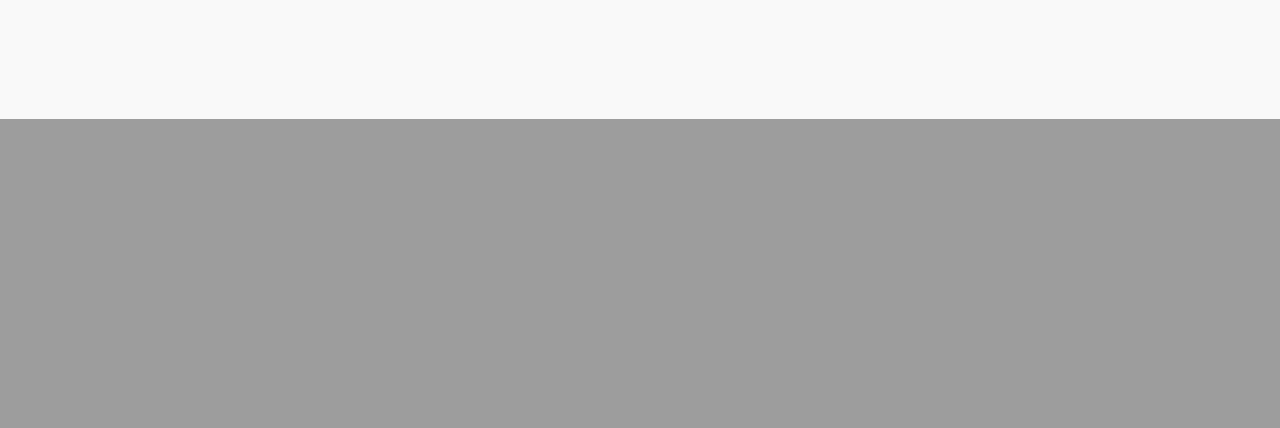
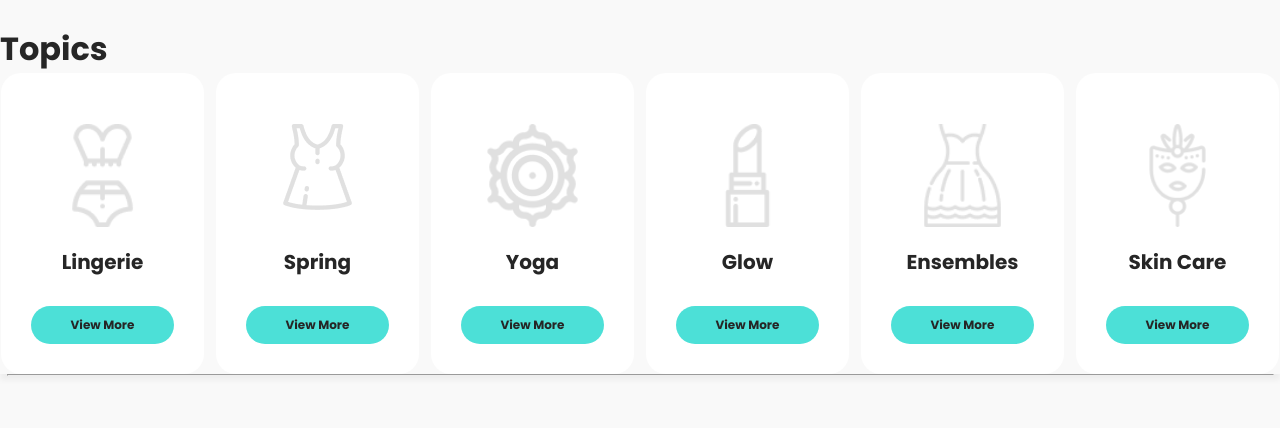
Before and after one commit to SalomeSivsivadze12345678/Lux-Ventus1, a PHP site: page / in a window 1280 px wide. Shown: the part 711-1139 px from the top of the page. Before the commit the page ends 830 px from the top, so only its background shows below. Run offline with PHP 8.4, Linux system fonts and the light colour scheme.

Commit message:
Add fixed-topics

```diff
--- a/index.html
+++ b/index.html
@@ -41,6 +41,59 @@
         <p>We like to gossip about everything, but we will never forget the daily fashion dose.</p>
       </div>
 
+      <!-- Topics Section -->
+
+
+      <div class="topics container">
+        <h1 class="topics-h1">Topics</h1>
+
+        <!-- Topics Cards -->
+
+        <div class="topics-cards">
+          <div class="topic-card">
+            <img class="topics-img" src="assets/1.png" alt="1" />
+            <h2 class="topics-h2">Lingerie</h2>
+            <a href="#">View More</a>
+          </div>
+
+          <div class="topic-card">
+            <img class="topics-img" src="assets/2.png" alt="2" />
+            <h2 class="topics-h2">Spring</h2>
+            <a href="#">View More</a>
+          </div>
+
+          <div class="topic-card">
+            <img class="topics-img" src="assets/3.png" alt="3" />
+            <h2 class="topics-h2">Yoga</h2>
+            <a href="#">View More</a>
+          </div>
+
+          <div class="topic-card">
+            <img class="topics-img" src="assets/4.png" alt="4" />
+            <h2 class="topics-h2">Glow</h2>
+            <a href="#">View More</a>
+          </div>
+
+          <div class="topic-card">
+            <img class="topics-img" src="assets/5.png" alt="5" />
+            <h2 class="topics-h2">Ensembles</h2>
+            <a href="#">View More</a>
+          </div>
+
+          <div class="topic-card">
+            <img class="topics-img" src="assets/6.png" alt="6" />
+            <h2 class="topics-h2">Skin Care</h2>
+            <a href="#">View More</a>
+
+          </div>
+        </div>
+      </div>
+      <hr />
+    </section>
+
+    <!-- End of Topics Section -->
+
+
   </body>
 
 </html>
--- a/style.css
+++ b/style.css
@@ -1,5 +1,5 @@
 * {
- * { margin: 0;
+  margin: 0;
   padding: 0;
   box-sizing: border-box;
   text-decoration: none;
@@ -7,8 +7,9 @@
 
 .container {
   max-width: 1440px;
-  padding: 47px 84px;
-  margin: 0 auto;
+  /* padding: 47px 84px; */
+  margin-left: auto;
+  margin-right: auto;
 }
 
 body {
@@ -21,32 +22,42 @@ body {
   width: 234px;
   height: 49px;
 }
+
 .logo img {
   transition: transform 0.3s ease;
 }
+
 .logo img:hover {
   transform: scale(1.1);
 }
+
 .nav img {
   width: 47px;
   height: 47px;
 }
+
 .header {
   display: flex;
   justify-content: space-between;
   align-items: center;
   padding-bottom: 47px;
 }
+
 .nav {
   display: flex;
   gap: 35px;
   align-items: center;
+
 }
+
 .nav a {
   font-size: 14px;
   font-weight: bold;
   color: #262626;
+
+
 }
+
 .nav a {
   color: #262626;
   text-decoration: none;
@@ -55,14 +66,18 @@ body {
   border-radius: 40px;
   background-color: transparent;
 }
+
 .nav a:hover {
-  background-color: #4ce0d7;
+  background-color: #4CE0D7;
   color: #262626;
+
 }
+
 .searh-icon {
   width: 47px;
   height: 47px;
 }
+
 .background-section {
   background-image: url(./assets/Bkg.jpg);
   background-size: cover;
@@ -70,40 +85,119 @@ body {
   margin-bottom: 73px;
   height: 560px;
   border-radius: 20px;
-}
-.background-section {
-  background-color: #8ba9f4;
+  background-color: #8BA9F4;
   padding-top: 218px;
   padding-left: 57px;
   padding-bottom: 241px;
   display: flex;
   flex-direction: column;
   gap: 20px;
+
+
 }
+
 .background-section h3 {
   font-size: 12px;
-  font-weight: 700px;
+  font-weight: 700;
   color: white;
   letter-spacing: 4px;
 }
+
 .background-section p {
   font-size: 20px;
-  font-weight: 400px;
+  font-weight: 400;
   color: white;
   max-width: 460px;
   margin-bottom: 73px;
 }
+
 .background-section h1 {
   font-size: 46px;
   font-weight: lighter;
   color: white;
 }
+
 .background-section span {
-  background: linear-gradient(90deg, #4ce0d7 43.06%, #8ba9f4 100%);
+  background: linear-gradient(90deg, #4CE0D7 43.06%, #8BA9F4 100%);
   -webkit-background-clip: text;
   -webkit-text-fill-color: transparent;
   background-clip: text;
   color: transparent;
   font-weight: 700;
 }
+
 /* Header */
+
+
+/* Topics section */
+.topics {
+  wid display: flex;
+  flex-direction: column;
+  gap: 48px;
+  margin-bottom: 87px;
+  margin: 0 auto;
+}
+
+.topics-h1 {
+  font-weight: 700;
+  font-size: 32px;
+  color: #262626;
+}
+
+.topics-h2 {
+  margin-top: 20px;
+  margin-bottom: 29px;
+  font-weight: 700;
+  font-size: 20px;
+  color: #262626;
+}
+
+.topics-cards {
+  display: flex;
+  flex-direction: row;
+  gap: 10px;
+  box-shadow: 0px 6px 6px rgba(0, 0, 0, 0.05);
+}
+
+.topic-card {
+  display: flex;
+  flex-direction: column;
+  align-items: center;
+  margin: 0 auto;
+  background-color: #ffffff;
+  width: max-content;
+  padding: 51px 30px 30px 30px;
+  border-radius: 20px;
+  transition: transform 0.3s ease;
+}
+
+.topic-card:hover {
+  transform: scale(1.05);
+  cursor: pointer;
+  box-shadow: 0 8px 20px rgba(0, 0, 0, 0.15);
+}
+
+.topics a {
+  white-space: nowrap;
+  font-size: 12px;
+  font-weight: 700;
+  padding: 10px 40px;
+  color: #262626;
+  background-color: #4ce0d7;
+  border-radius: 40px;
+}
+
+.topics-cards a:hover {
+  color: white;
+}
+
+hr {
+  margin: 0 auto;
+  margin-bottom: 52px;
+  width: 1267px;
+}
+
+.topics-img {
+  width: 103px;
+  height: 103px;
+}
```
